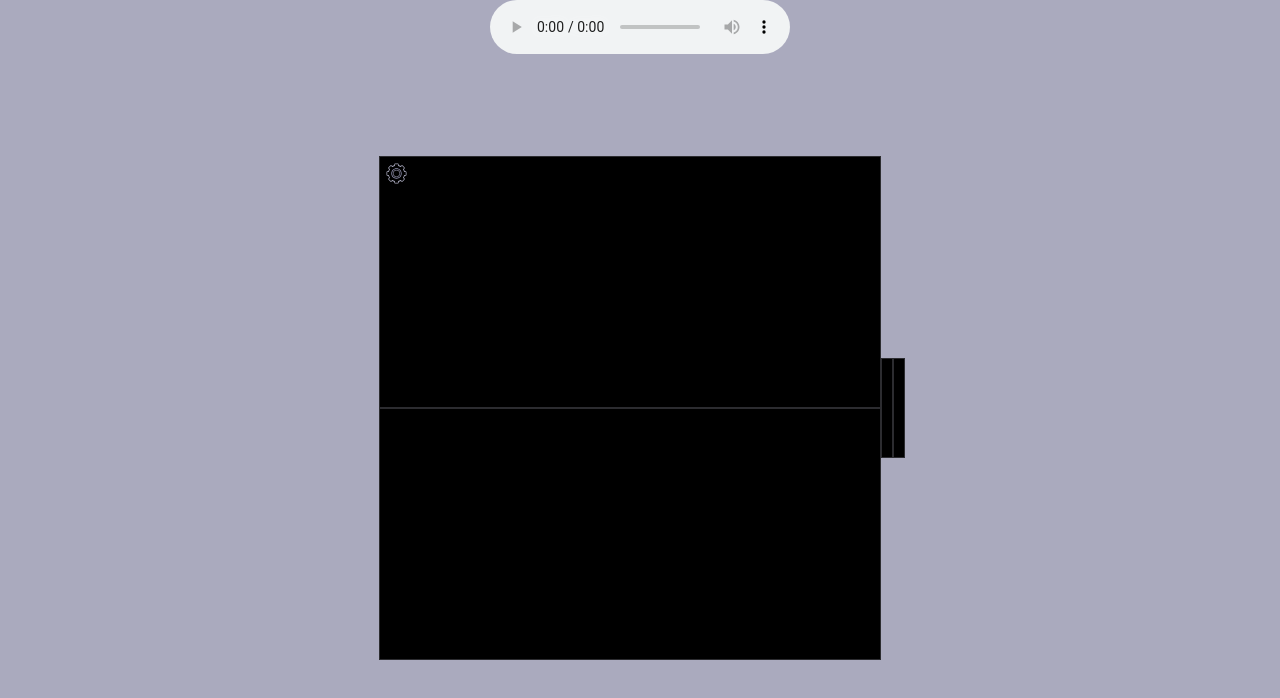
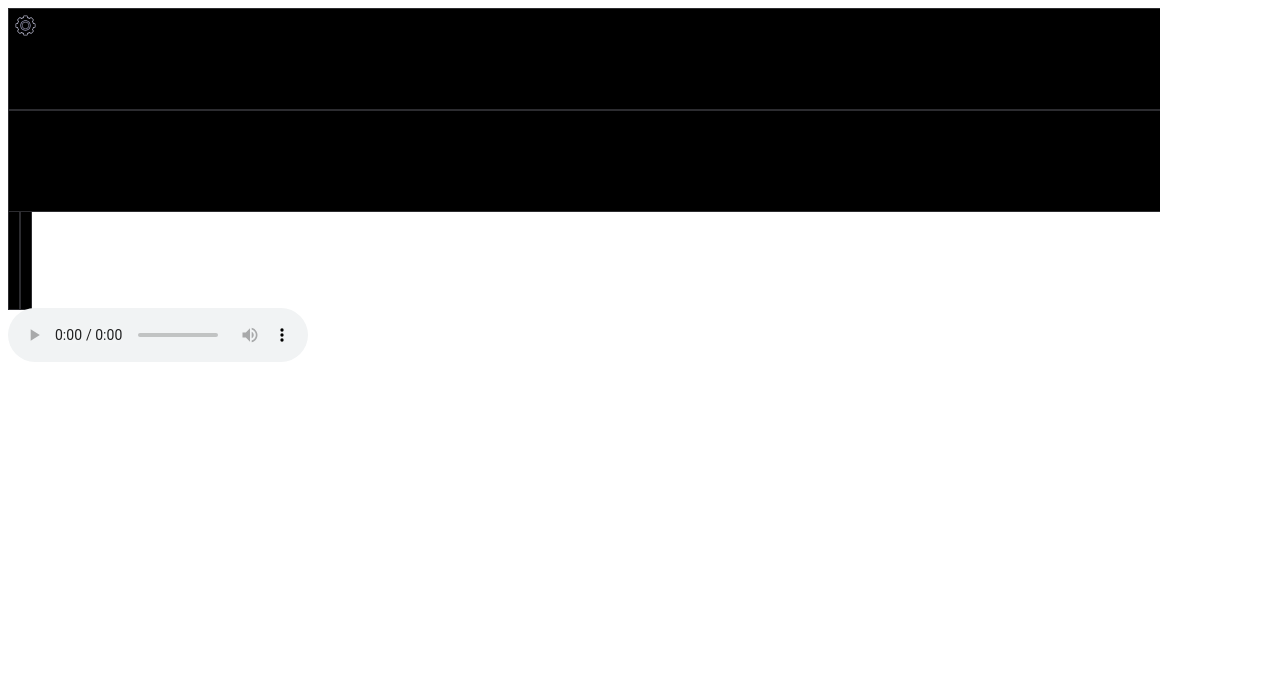
Before and after one commit to ArthurBeaulieu/AudioVisualizer, a plain HTML site: page index.html in a window 1280 px wide. Drawn offline with Linux system fonts and the light colour scheme.

Commit message:
made visualizer a factory

```diff
--- a/css/style.css
+++ b/css/style.css
@@ -1,17 +1,3 @@
-html {
-  height: 100%;
-  position: absolute;
-  width: 100%;
-}
-
-body {
-  align-items: center;
-  background-color: #aaaabe;
-  display: flex;
-  height: 100%;
-  justify-content: center;
-}
-
 canvas {
   background-color: black;
   border: solid 1px #2c2c30;
@@ -85,12 +71,8 @@ canvas {
 
 .mzk-vuemeter {
   display: flex;
-  height: 100px;
-  width: 20px;
 }
 
 .mzk-vuemeter.horizontal-vuemeter {
   flex-direction: column;
-  height: 20px;
-  width: 100px;
 }
--- a/index.html
+++ b/index.html
@@ -5,36 +5,28 @@
   <title>SandBox</title>
   <link rel="stylesheet" href="css/style.css">
 </head>
-<body>
-  <div id="render-spectrum-to"></div>
-  <div id="render-vuemeter-to"></div>
-  <audio id="audio-player" src="assets/audio/test.flac" style="position:absolute;top:0;" controls></audio>
+<body style="position:absolute;height:100%;width:100%;">
+  <div id="render-spectrum-to" style="width:90%;height:200px;"></div>
+  <div id="render-vuemeter-to" style="height:100px;width:20px;"></div>
+  <audio id="audio-player" src="assets/audio/test.flac" controls></audio>
   <script type="module">
     import MzkVisualizer from './js/MzkVisualizer.js';
 
-    const mzkVisualizer = new MzkVisualizer({
-      player: document.querySelector('#audio-player')
+    const spectrum = new MzkVisualizer({
+      type: 'MzkSpectrum',
+      player: document.querySelector('#audio-player'),
+      renderTo: document.querySelector('#render-spectrum-to'), // Height must be defined in px
+      fftSize: 1024, // [128, 4096], powers of 2 only
+      colorSmoothing: true, // Apply gradient between sample to smoothen visualization
+      scale: 'logarithmic' // 'linear' or 'logarithmic'
     });
 
-    mzkVisualizer.new({
-      type: 'MzkSpectrum',
-      params: {
-        renderTo: document.querySelector('#render-spectrum-to'),
-        fftSize: 128, // [128, 4096], powers of 2 only
-        height: 500,
-        width: 500,
-        scale: 'logarithmic', // 'linear' or 'logarithmic'
-        colorSmoothing: true // Apply gradient between sample to smoothen visualization
-      }
-    });
-
-    mzkVisualizer.new({
+    const vuewMeter = new MzkVisualizer({
       type: 'MzkVueMeter',
-      params: {
-        renderTo: document.querySelector('#render-vuemeter-to'),
-        fftSize: 1024,
-        orientation: 'vertical' // 'vertical' or 'horizontal'
-      }
+      player: document.querySelector('#audio-player'),
+      renderTo: document.querySelector('#render-vuemeter-to'),
+      fftSize: 1024,
+      orientation: 'vertical' // 'vertical' or 'horizontal'
     });
   </script>
 </body>
--- a/js/MzkSpectrum.js
+++ b/js/MzkSpectrum.js
@@ -63,17 +63,13 @@ class MzkSpectrum {
   _fillAttributes(options) {
     return new Promise(resolve => {
       this._player = options.player;
-      this._fftSize = options.params.fftSize || 1024;
-      this._renderTo = options.params.renderTo;
-      this._scaleType = options.params.scale || 'linear';
-      this._colorSmoothing = options.params.colorSmoothing || false;
-      this._dimension.height = options.params.height;
-      this._dimension.canvasHeight = this._dimension.height / 2;
-      this._dimension.width = options.params.width;
-
+      this._fftSize = options.fftSize || 1024;
+      this._renderTo = options.renderTo;
+      this._scaleType = options.scale || 'linear';
+      this._colorSmoothing = options.colorSmoothing || false;
       this._canvasSpeed = 1; // Canvas offset per bin
       this._speed = 512; // Those are MzSprectum proper attributes
-
+      this._updateDimensions();
       this._createLogarithmicScaleHeights().then(resolve);
     });
   }
@@ -138,6 +134,13 @@ class MzkSpectrum {
     this._dom.container.appendChild(this._canvasL);
     this._dom.container.appendChild(this._canvasR);
     this._renderTo.appendChild(this._dom.container);
+  }
+
+
+  _updateDimensions() {
+    this._dimension.height = this._renderTo.offsetHeight;
+    this._dimension.canvasHeight = this._renderTo.offsetHeight / 2;
+    this._dimension.width = this._renderTo.offsetWidth;
   }
 
 
--- a/js/MzkVisualizer.js
+++ b/js/MzkVisualizer.js
@@ -6,42 +6,13 @@ class MzkVisualizer {
 
 
   constructor(options) {
-    this._player = options.player; // Source (HTML audio player)
-  }
-
-
-  destroy() {
-    Object.keys(this).forEach(key => { delete this[key]; });
-  }
-
-
-  new(options) {
-    let component = null;
-    if (this._player !== null && this._renderTo !== null) {
-      if (options.type === 'MzkSpectrum') {
-        component = this._createMzkSpectrum(options);
-      } else if (options.type === 'MzkVueMeter') {
-        component = this._createMzkVueMeter(options);
-      }
+    if (options.type === 'MzkSpectrum') {
+      return new MzkSpectrum(options);
+    } else if (options.type === 'MzkVueMeter') {
+      return new MzkVueMeter(options);
     }
 
-    return component;
-  }
-
-
-  _createMzkSpectrum(options) {
-    return new MzkSpectrum({
-      player: this._player,
-      params: options.params
-    });
-  }
-
-
-  _createMzkVueMeter(options) {
-    return new MzkVueMeter({
-      player: this._player,
-      params: options.params
-    });
+    return null;
   }
 
 
--- a/js/MzkVueMeter.js
+++ b/js/MzkVueMeter.js
@@ -6,8 +6,6 @@ class MzkVueMeter {
     this._player = null; // Source (HTML audio player)
     this._renderTo = null; // Target div to render module in
     this._fftSize = null; // FFT size used to analyse audio stream
-    this._borderColor = null;
-    this._backgroundColor = null;
     // The Web Audio API context
     this._audioCtx = null;
     // Audio nodes
@@ -54,19 +52,15 @@ class MzkVueMeter {
 
   _fillAttributes(options) {
     this._player = options.player;
-    this._fftSize = options.params.fftSize || 1024;
-    // style options
-    this._borderColor = options.params.borderColor || 'black';
-    this._backgroundColor = options.params.backgroundColor || 'black';
-    // init amplitude values
-    this._amplitudeL = options.params.initAmplitude || 0;
-    this._peakL = options.params.initPeak || -1;
+    this._renderTo = options.renderTo;
+    this._fftSize = options.fftSize || 1024;
+    this._orientation = options.orientation || 'vertical';
+    this._amplitudeL = 0;
+    this._peakL = -1;
     this._prevAmplitudeL = 0;
-    this._amplitudeR = options.params.initAmplitude || 0;
-    this._peakR = options.params.initPeak || -1;
-    this._orientation = options.params.orientation || 'vertical';
+    this._amplitudeR = 0;
+    this._peakR = -1;
     this._prevAmplitudeR = 0;
-    this._renderTo = options.params.renderTo;
   }
 
 
@@ -82,15 +76,15 @@ class MzkVueMeter {
 
     if (this._orientation === 'horizontal') {
       this._dom.container.classList.add('horizontal-vuemeter');
-      this._canvasL.width = this._dom.container.offsetWidth;
-      this._canvasR.width = this._dom.container.offsetWidth;
-      this._canvasL.height = this._dom.container.offsetHeight / 2;
-      this._canvasR.height = this._dom.container.offsetHeight / 2;
+      this._canvasL.width = this._renderTo.offsetWidth;
+      this._canvasR.width = this._renderTo.offsetWidth;
+      this._canvasL.height = this._renderTo.offsetHeight / 2;
+      this._canvasR.height = this._renderTo.offsetHeight / 2;
     } else if (this._orientation === 'vertical') {
-      this._canvasL.width = this._dom.container.offsetWidth / 2;
-      this._canvasR.width = this._dom.container.offsetWidth / 2;
-      this._canvasL.height = this._dom.container.offsetHeight;
-      this._canvasR.height = this._dom.container.offsetHeight;
+      this._canvasL.width = this._renderTo.offsetWidth / 2;
+      this._canvasR.width = this._renderTo.offsetWidth / 2;
+      this._canvasL.height = this._renderTo.offsetHeight;
+      this._canvasR.height = this._renderTo.offsetHeight;
     }
 
     this.drawLiveMeter(this._canvasL, this._amplitudeL, this._peakL);
```
